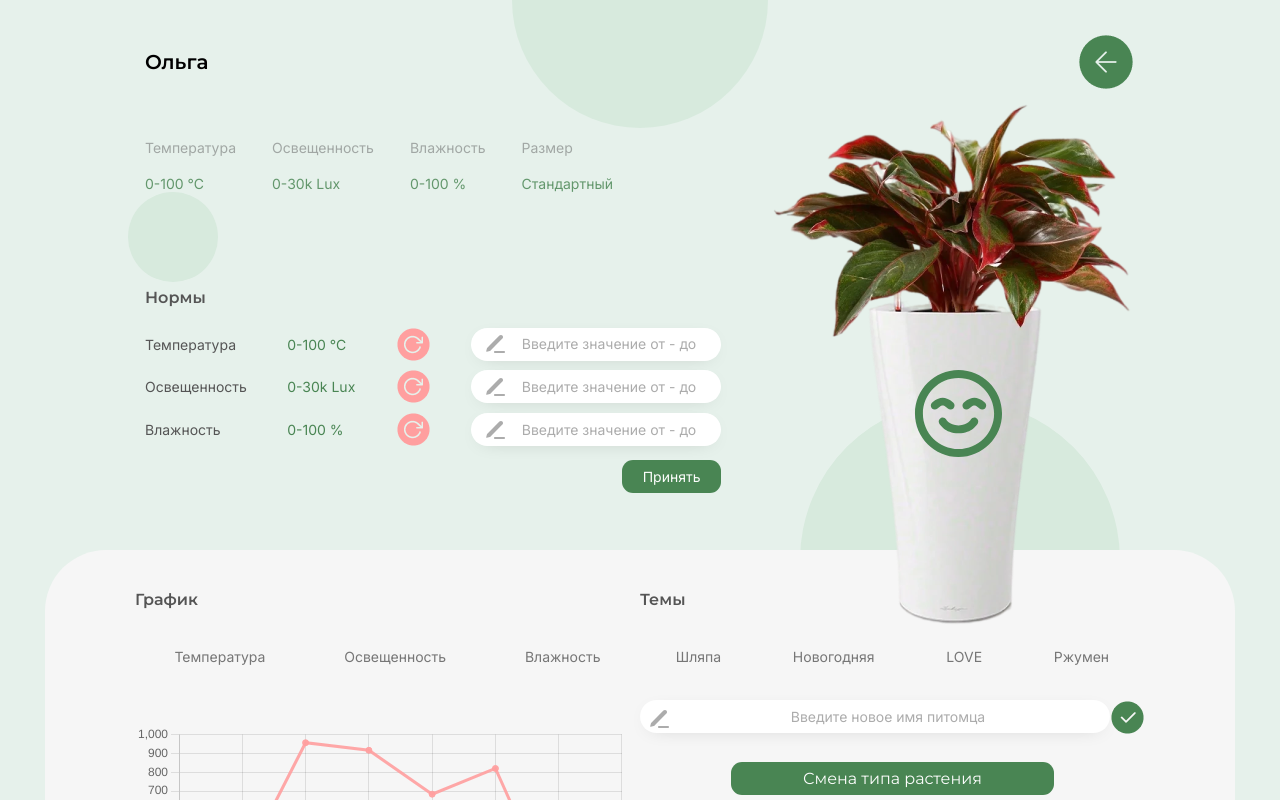
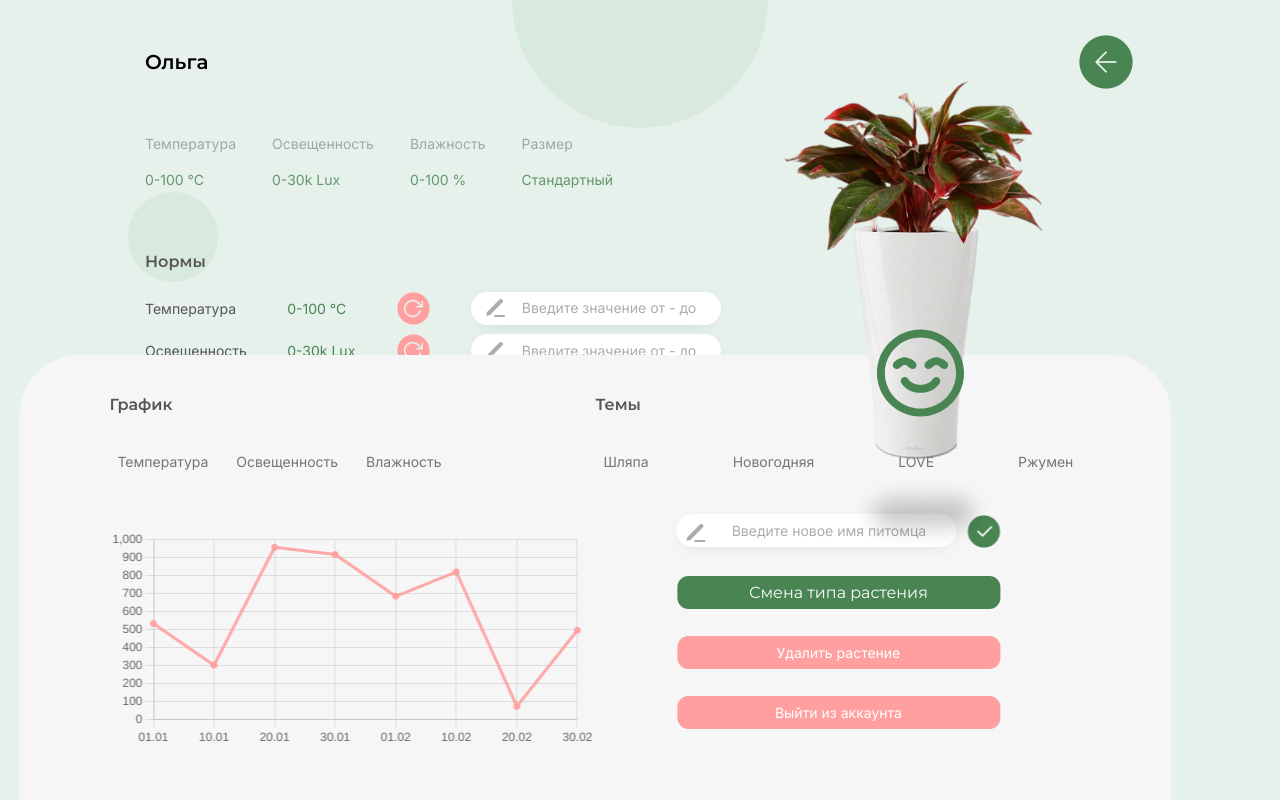
Before and after one commit to Nikit099/frontendTeam, a React (Create React App) app: page /setting in a window 1280 px wide. Shown: the top 800 px of the page. Built offline with nearby package versions, Linux system fonts and the light colour scheme.

Commit message:
setting final
Привел внешний вид страницы в нормальный вид

```diff
--- a/src/app/pages/setting/components/TopElem.jsx
+++ b/src/app/pages/setting/components/TopElem.jsx
@@ -18,6 +18,7 @@ const TopElem = () => {
         <div className="top__right">
             <img alt='' calss="plant__img" className="plant__img" src={plant}/>
             <img alt='' className="plant_emoji_svg" src={emoji}/>
+            <div className='plant-shadow'></div>
         </div>
     </div>
 
--- a/src/app/pages/setting/setting.css
+++ b/src/app/pages/setting/setting.css
@@ -94,12 +94,13 @@ body {
     min-height: 440px;*/
     margin-left: 145px;
     margin-right: 145px;
+    margin-top: -20px;
 }
 
 .top__left {
     display: flex;
     flex-flow: column nowrap;
-    justify-content: space-around;
+    justify-content: space-evenly;
 
     flex: 1 1 576px;
     max-width: 576px;
@@ -300,34 +301,58 @@ body {
 }
 
 .top__right .plant__img {
-    height: 10%;
+    position: absolute;
+    height: 50vh;
+    left: 40%;
+    transform: translateX(-50%);
 }
 
 .top__right .plant_emoji_svg {
     position: absolute;
-    right: 34.4%;
-    top: 50%;
+    left: 30%;
+    transform: translateX(-50%);
+    top: 55%;
+    transform: translateY(-50%);
+}
+
+.top__right .plant-shadow {
+    position: absolute;
+    left: 30%;
+    transform: translateX(-50%);
+    transform: translateY(-50%);
+
+    bottom: 14%;
+    height: 30px;
+    width: 100px;
+    background-color: black;
+    opacity: 20%;
+    z-index: -5;
+    border-radius: 30%;
+    filter: blur(10px);
 }
 
 .bottom {
-    position: relative;
+    position: absolute;
 
     display: flex;
     flex-flow: row nowrap;
-    justify-content: space-between;
+    justify-content: center;
     align-content: flex-start;
 
     flex: 1 1 1350px;
-    max-width: 1350px;
+    width: 90%;
     min-width: 320px;
 
     padding: 40px 90px 40px 90px;
     margin-left: 45px;
     margin-right: 45px;
+
     background: #F6F6F6;
     border-radius: 61px 61px 0px 0px;
 
-    top: -90px;
+    bottom: 0px;
+    left: 25%;
+    transform: translateX(-30%);
     z-index: 0;
 }
 
@@ -353,8 +378,9 @@ body {
 
 .bottom__left__buttons {
     display: flex;
-    justify-content: space-around;
+    justify-content: space-between;
     align-items: center;
+    width: 70%;
 
     flex: 1 1 540px;
     max-width: 540px;
@@ -479,7 +505,7 @@ body {
 .bottom__right__radio__buttons {
     display: flex;
     flex-direction: row;
-    justify-content: space-around;
+    justify-content: space-between;
     align-items: center;
 
     flex: 1 1 540px;
@@ -577,11 +603,12 @@ body {
     max-width: 326px;
     max-height: 35px;*/
 
-    margin-top: 27px;
+    margin-top: 36px;
 }
 
 .themes__line__input {
-    width: 100%;
+    width: 280px;
+    margin-right: 10px;
     height: 33px;
     border: none;
     outline: none;
@@ -707,9 +734,40 @@ body {
 
 @media (width <= 1050px){
     .bottom {
+        position: relative;
         flex-flow: row wrap;
         justify-content: center;
 
+    }
+
+    .themes__line__input__block {
+        display: flex;
+        justify-content: center;
+
+        /*flex: 1 1 326px;
+        max-width: 326px;
+        max-height: 35px;*/
+
+        margin-top: 27px;
+    }
+
+    .themes__line__input {
+        width: 280px;
+        height: 33px;
+        border: none;
+        outline: none;
+        background: #FFF;
+        box-shadow: 0px 4px 19px -11px rgba(0, 0, 0, 0.25);
+        border-radius: 18px;
+
+
+        background: url(./media/pen.svg) no-repeat scroll 7px 7px;
+        padding-left: 50px;
+    }
+
+    .bottom__right__buttons {
+        display: flex;
+        justify-content: center;
     }
 
     .top {
```
